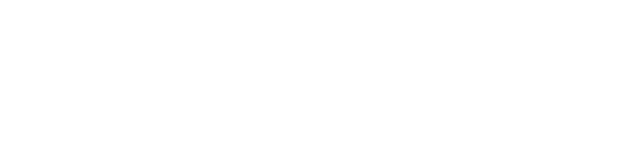
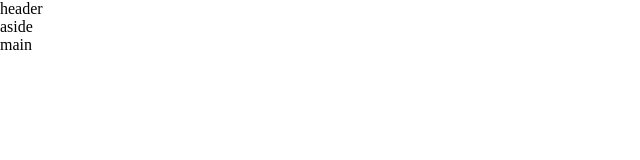
Before and after one commit to hammerztein/dashboard, a plain HTML site: page index.html in a window 1280 px wide. Shown: the whole page, without its empty margins (0-640 px from the left). Drawn offline with Linux system fonts and the light colour scheme.

Commit message:
Fix typo.

```diff
--- a/index.html
+++ b/index.html
@@ -7,8 +7,8 @@
 		<link rel="stylesheet" href="./styles.css" />
 	</head>
 	<body>
-		<header class="header"></header>
-		<aside class="siderbar"></aside>
-		<main class="main"></main>
+		<header class="header">header</header>
+		<aside class="sidebar">aside</aside>
+		<main class="main">main</main>
 	</body>
 </html>
```
